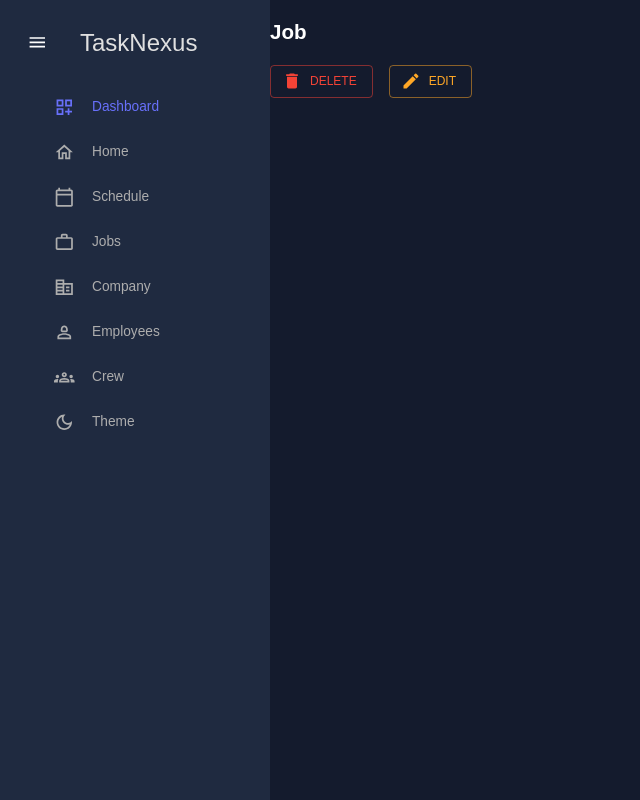
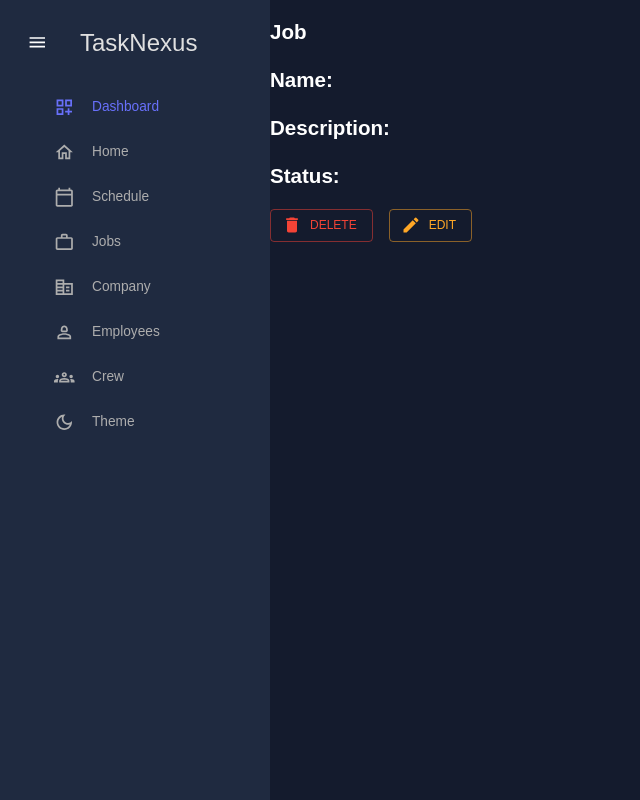
Before and after one commit to CeezR/TaskNexus, a Next.js app in the folder front-end/: page /listings/jobs/1 in a window 1280 px wide. Shown: the whole page, without its empty margins (0-640 px from the left). Built offline with nearby package versions, Linux system fonts and the light colour scheme; no server answers.

Commit message:
feat: implemented description and status to job page

```diff
--- a/front-end/app/listings/jobs/[jobId]/JobDisplay.tsx
+++ b/front-end/app/listings/jobs/[jobId]/JobDisplay.tsx
@@ -8,6 +8,8 @@ import { useRouter } from "next/navigation";
 import { Formik } from "formik";
 import useMediaQuery from "@mui/material/useMediaQuery";
 import Jobs from "../page";
+import { describe } from "node:test";
+import { Description } from "@mui/icons-material";
 
 type JobDisplayProps = {
   jobId : string
@@ -46,8 +48,8 @@ const JobDisplay = ({jobId} : JobDisplayProps) => {
 
   interface InitialValues {
     name: string | undefined;
-    // lastName: string;
-    // email: string;
+    description: string | undefined,
+    status: string | undefined
     // contact: string;
     // address1: string;
     // address2: string;
@@ -55,8 +57,8 @@ const JobDisplay = ({jobId} : JobDisplayProps) => {
 
   const initialValues: InitialValues = {
     name: job?.name,
-    // lastName: "",
-    // email: "",
+    description: job?.description,
+    status: job?.status
     // contact: "",
     // address1: "",
     // address2: "",
@@ -92,7 +94,10 @@ const JobDisplay = ({jobId} : JobDisplayProps) => {
   const editJob = async (requestBody: InitialValues) => {
     const editedJob: Job = {
       id: job?.id,
-      name: requestBody.name
+      name: requestBody.name,
+      description: requestBody.description,
+      status: requestBody.status
+
     }
 
     const response = await fetch(`http://localhost:8080/api/jobs/${jobId}`, {
@@ -119,7 +124,9 @@ const JobDisplay = ({jobId} : JobDisplayProps) => {
   return (
     <>
     <h1>Job</h1>
-      <h2>{job?.name}</h2>
+      <h2>Name: {job?.name}</h2>
+      <h2>Description: {job?.description}</h2>
+      <h2>Status: {job?.status}</h2>
       <Stack direction="row" spacing={2}>
         <Button onClick={handleDelete} variant="outlined" color="error" startIcon={<DeleteIcon />}>
           Delete
```
